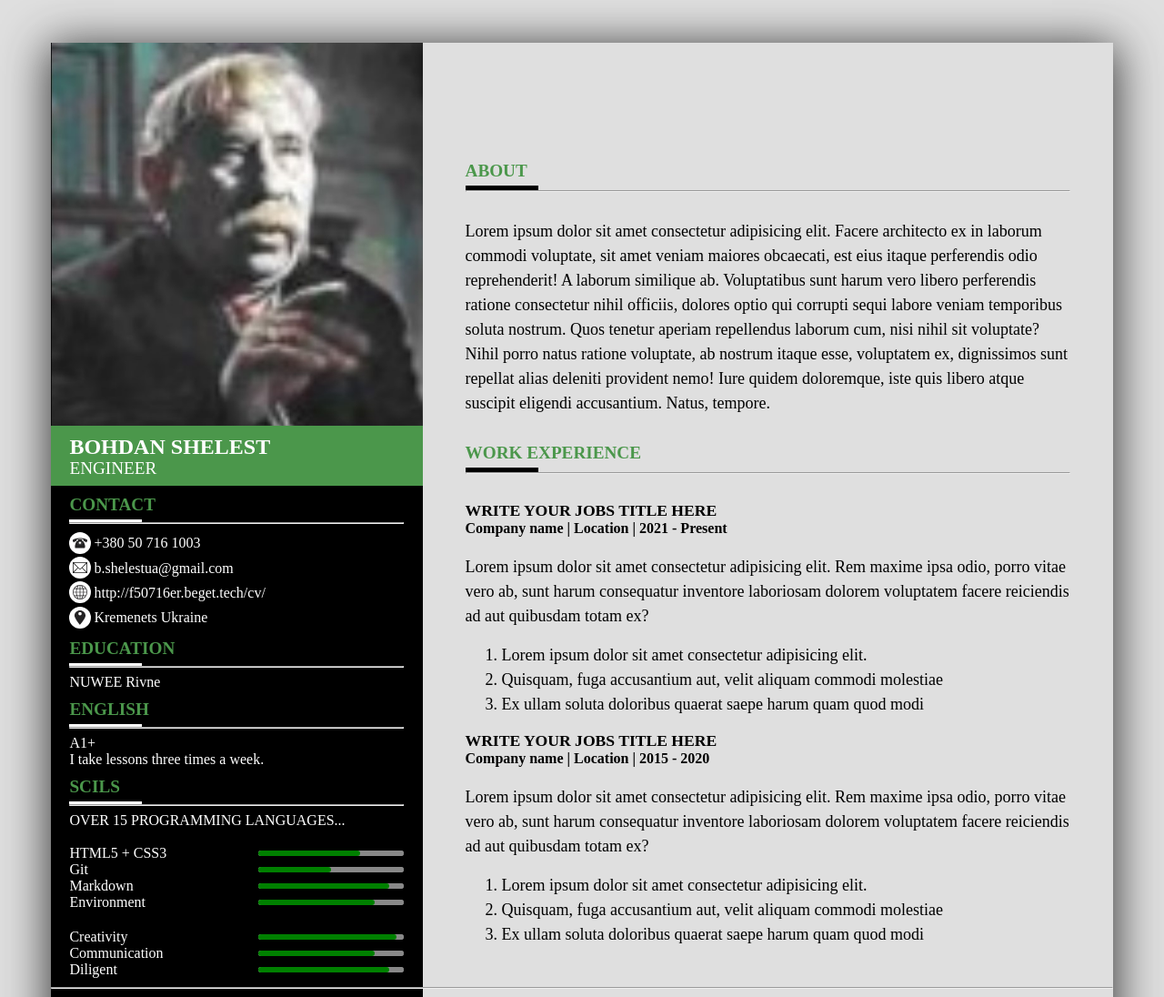
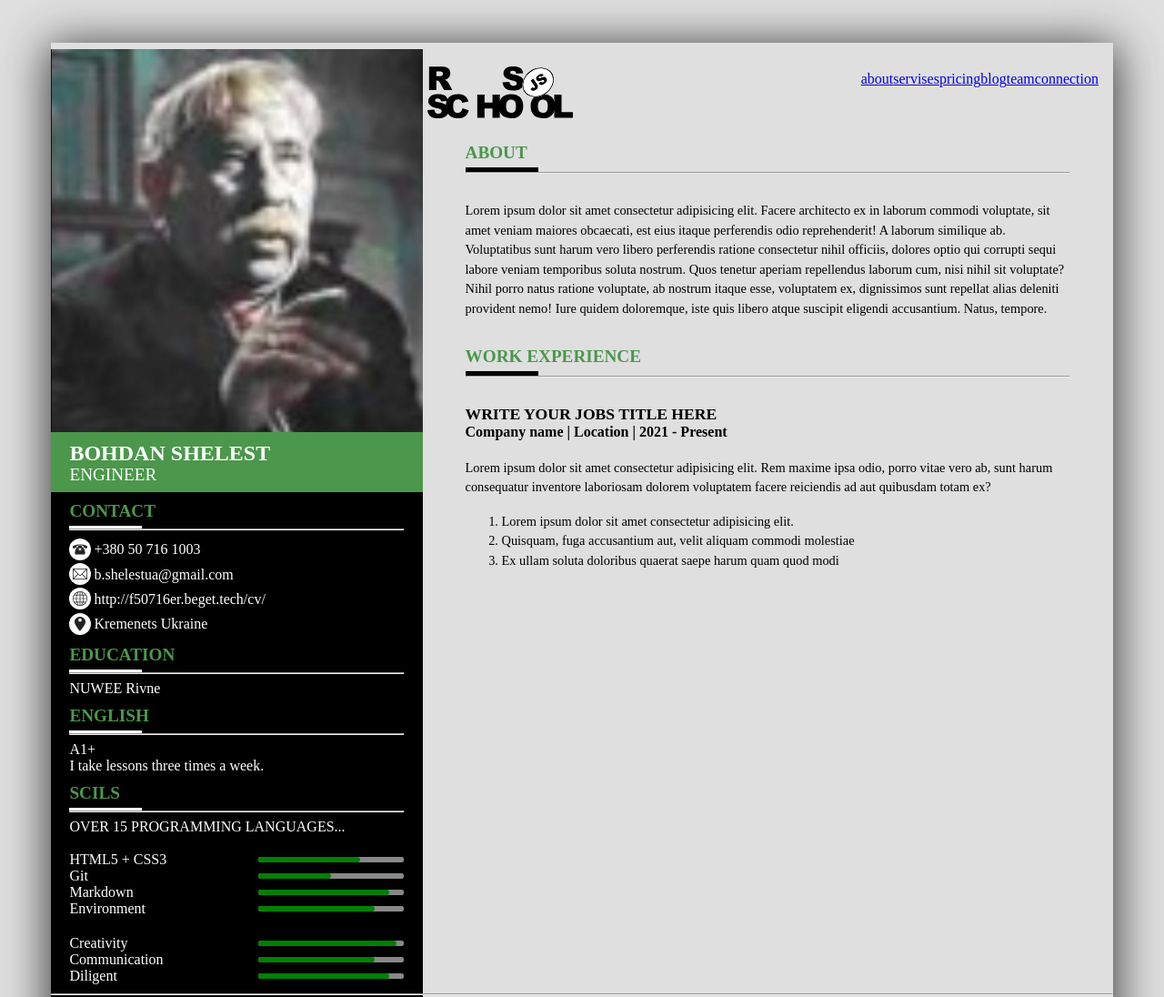
Before and after one commit to BSKOM/rsschool-cv, a plain HTML site: page cv/index.html in a window 1280 px wide. Shown: the top 1096 px of the page at 91% size. Drawn offline with Linux system fonts and the light colour scheme.

Commit message:
feat: remake header

```diff
--- a/cv/index.html
+++ b/cv/index.html
@@ -17,19 +17,19 @@
         <header class="header">
           <div class="container">
             <div class="header__top">
-              <div class="header-fixed">
-                <a class="logo go-top" href="#body">
-                  <img class="logo__img" src="images/logo.svg" alt="Logo">
+              <div class="header__fixed">
+                <a class="header__logo go-top" href="#">
+                  <img class="logo__img" src="rs_school_js1.svg" alt="Logo">
                 </a>
                 <nav class="menu">
-                  <button class="menu__btn">
+                  <!-- <button class="menu__btn">
                     <?xml version="1.0" encoding="UTF-8"?>
                     <svg xmlns="http://www.w3.org/2000/svg" width="30" height="18" viewBox="0 0 30 18" fill="none">
                       <path d="M0 0H30V2H0V0Z" fill="black"></path>
                       <path d="M0 8H30V10H0V8Z" fill="black"></path>
                       <rect y="16" width="30" height="2" fill="black"></rect>
                     </svg>
-                  </button>
+                  </button> -->
                   <ul class="menu__list">
                     <li class="menu__list-item">
                       <a class="menu__list-link" href="#">
@@ -198,7 +198,7 @@
                 <li>Quisquam, fuga accusantium aut, velit aliquam commodi molestiae</li>
                 <li>Ex ullam soluta doloribus quaerat saepe harum quam quod modi</li>
               </ol>
-              <h4 class="cv__h4"> Write your jobs title here
+              <!-- <h4 class="cv__h4"> Write your jobs title here
               </h4>
 
               <h6 class="cv__h4">Company name | Location | 2015 - 2020</h6>
@@ -212,7 +212,7 @@
                 <li>Lorem ipsum dolor sit amet consectetur adipisicing elit.</li>
                 <li>Quisquam, fuga accusantium aut, velit aliquam commodi molestiae</li>
                 <li>Ex ullam soluta doloribus quaerat saepe harum quam quod modi</li>
-              </ol>
+              </ol> -->
             </div>
           </main>
         </div>
@@ -222,7 +222,7 @@
           <hr class="cv__footer-line">
           <div class="cv__footer-wrap">
             <div class="cv__footer-one">
-              <a class="cv__footer-logo" href="#">
+              <a class="cv__footer-logo " href="#">
                 <img class="cv__footer-img" src="rs_school_js1.svg" alt="logo">
               </a>
             </div>
--- a/cv/styles.css
+++ b/cv/styles.css
@@ -65,19 +65,33 @@ body {
 }
 
 .cv__inner {
+  margin-top: -15vh;
   display: flex;
   justify-content: space-between;
 }
 
-/* .header {
+.header__one {
+  width: 35%;
+}
 
-} */
-
-.header-fixed {
-  display: none;
+.header__fixed {
+  width: 65%;
+  margin-left: auto;
+  display: flex;
   justify-content: space-between;
+  align-items: center;
   color: #243f4d;
   background-color: transparent;
+}
+
+.header__logo {
+  height: 10vh;
+  width: 20vh;
+}
+
+.logo__img {
+  margin-top: 3vh;
+  max-width: 100%;
 }
 
 .menu__list {
@@ -85,6 +99,7 @@ body {
 }
 
 .cv-brief {
+  margin-top: 47px;
   background-color: black;
   color: white;
   width: 35%;
@@ -225,7 +240,7 @@ progress::-webkit-progress-value {
 }
 
 .cv-detail {
-  padding: 100px 4% 20vh;
+  padding: 15vh 4% 20vh;
   color: #000;
   width: 65%;
 }
@@ -239,7 +254,8 @@ progress::-webkit-progress-value {
 }
 
 .cv-work p, .cv-detail li, .cv-about p {
-  font-size: 18px;
+  font-size: calc( (100vw - 30rem)/(80 - 30) * (0.9 - 0.6) + 0.6rem);
+  /* font-size: 18px; */
   line-height: 1.5;
 }
 
```
